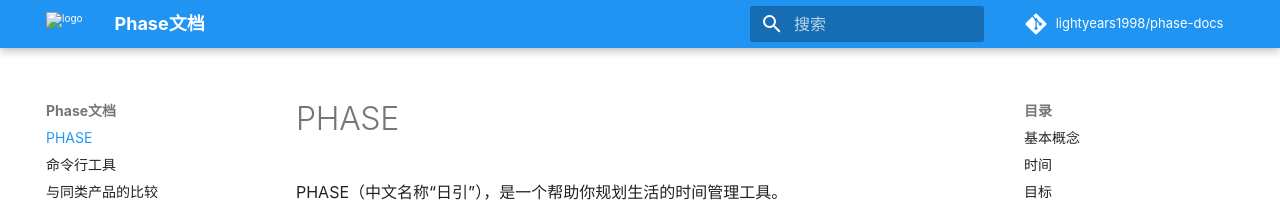
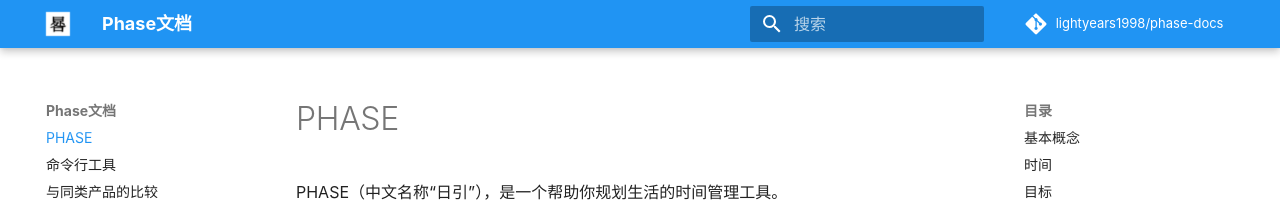
Before and after one commit to lightyears1998/day-primer-docs, an MkDocs documentation site: the page built from docs/README.md, in a window 1280 px wide. Shown: the top 202 px of the page. Built offline with MkDocs 1.6.1 and Material for MkDocs 9.7.7, drawn with Linux system fonts in a browser that asks for light colours; some web fonts are replaced; comment, search, counter and statistics services are not loaded.

Commit message:
Fix site image

```diff
--- a/mkdocs.yml
+++ b/mkdocs.yml
@@ -9,8 +9,8 @@ repo_url: 'https://github.com/lightyears1998/phase-docs'
 theme:
   name: 'material'
   language: 'zh'
-  logo: 'images/logo.png'
-  favicon: 'images/logo.png'
+  logo: 'assets/logo.png'
+  favicon: 'assets/logo.png'
   palette:
     primary: 'blue'
     accent: 'red'
```
Also changed, not shown: docs/assets/logo.png (renamed from images/logo.png).
